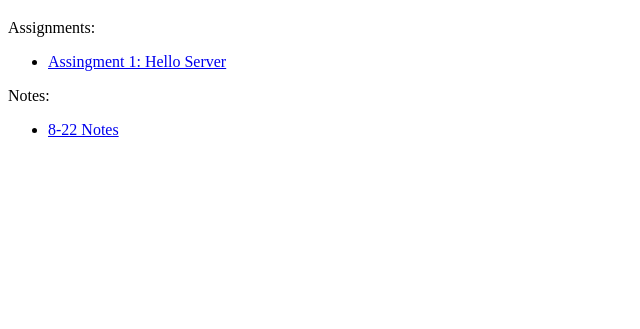
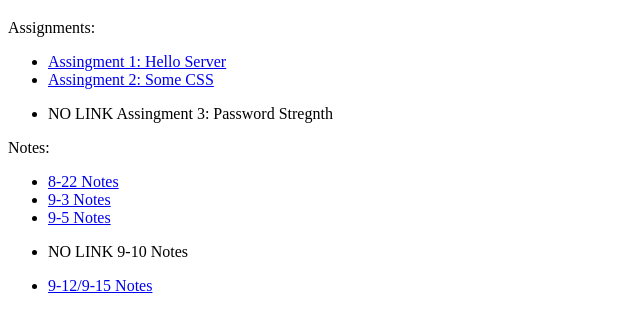
Before and after one commit to Lucas-Jones7/Lucas-Jones7.github.io, a plain HTML site: page TableOfContents.html in a window 1280 px wide. Shown: the part 61-390 px from the top of the page, without its empty margins (0-640 px from the left). Drawn offline with Linux system fonts and the light colour scheme.

Commit message:
Update TableOfContents.html

```diff
--- a/TableOfContents.html
+++ b/TableOfContents.html
@@ -14,7 +14,9 @@
     </p>
 
     <ul>
-        <li> <a href="https://lucas-jones7.github.io/index.html">Assingment 1: Hello Server</a> </li>
+        <li> <a href="https://lucas-jones7.github.io/Assignment-1/">Assingment 1: Hello Server</a> </li>
+        <li> <a href="https://lucas-jones7.github.io/homework2/">Assingment 2: Some CSS</a> </li>
+        <li> <p>NO LINK Assingment 3: Password Stregnth</p> </li>
     </ul>
 
     <p>
@@ -22,7 +24,12 @@
     </p>
 
     <ul>
-        <li> <a href="https://lucas-jones7.github.io/8-22.html">8-22 Notes</a> </li>
+        <li> <a href="https://lucas-jones7.github.io/8-22/8-22.html">8-22 Notes</a> </li>
+        <li> <a href="https://lucas-jones7.github.io/9-3/9-3.html">9-3 Notes</a> </li>
+        <li> <a href="https://lucas-jones7.github.io/9-5/box.html">9-5 Notes</a> </li>
+        <li> <p>NO LINK 9-10 Notes</p> </li>
+        <li> <a href="https://lucas-jones7.github.io/9-12--9-15/js-git/index.html">9-12/9-15 Notes</a> </li>
+
     </ul>
 </body>
 </html>
```
